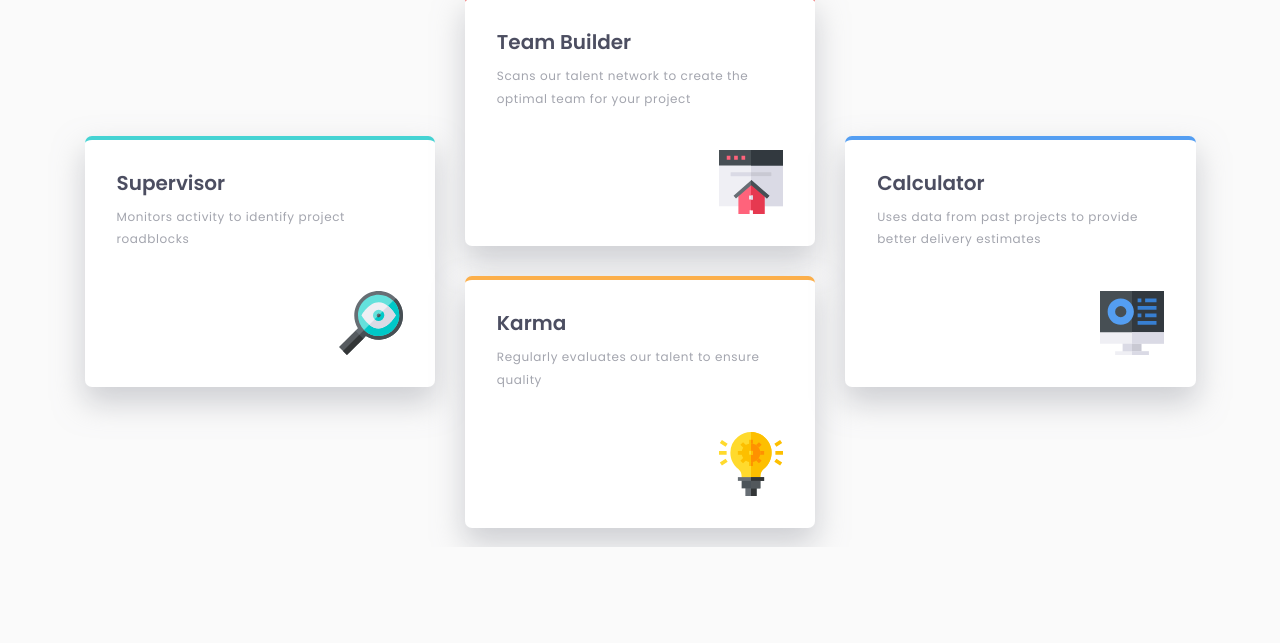
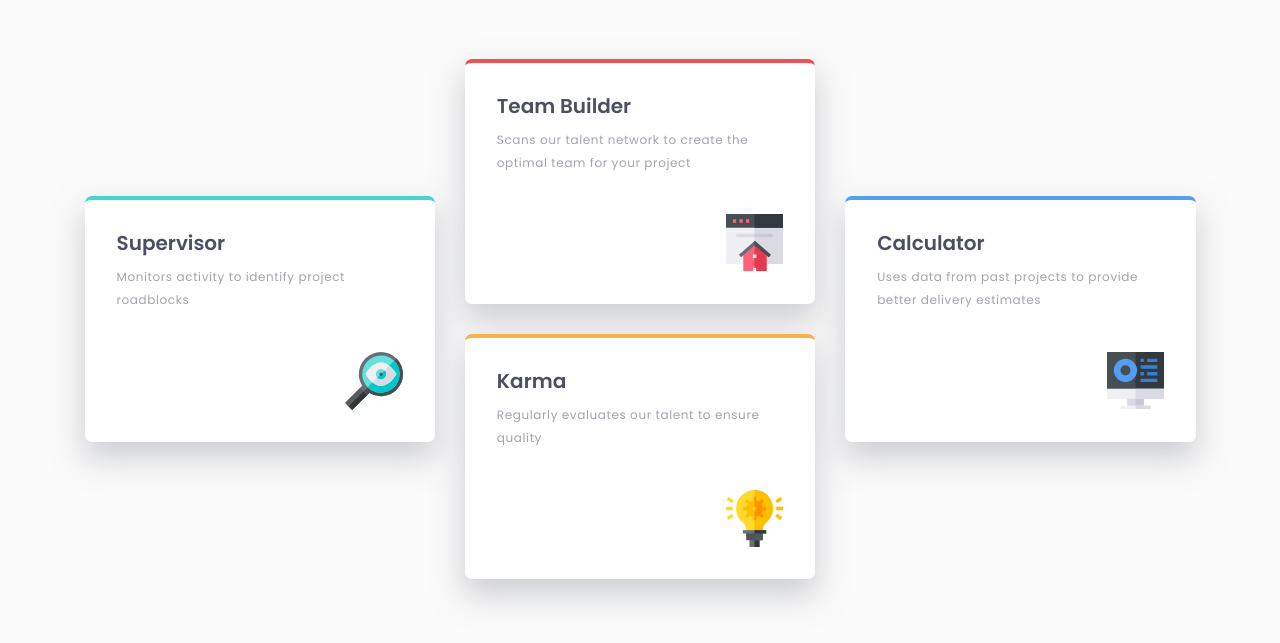
Before and after one commit to py-code314/four-card-feature-section, a website: page public/index.html in a window 1280 px wide. Shown: the part 253-896 px from the top of the page. Before the commit the page ends 800 px from the top, so only its background shows below. Drawn offline with nearby package versions, Linux system fonts and the light colour scheme.

Commit message:
style: Add padding to body

```diff
--- a/src/sass/_variables.scss
+++ b/src/sass/_variables.scss
@@ -34,6 +34,7 @@ $space-3xl: pxToRem(32);
 $space-4xl: pxToRem(40);
 $space-5xl: pxToRem(62);
 $space-6xl: pxToRem(75);
+$space-7xl: pxToRem(80);
 
 $image-width-laptop: pxToRem(64);
 $card-width-mobile: pxToRem(311);
--- a/src/sass/styles.scss
+++ b/src/sass/styles.scss
@@ -5,13 +5,12 @@
 
 body {
   font-family: $ff-body;
-  padding: $space-xs;
+  padding: $space-7xl $space-lg;
   display: flex;
   align-items: center;
   justify-content: center;
   background-color: $clr-bg-body;
   color: $clr-body-text;
-
 }
 
 .ai-tools {
@@ -32,8 +31,10 @@ body {
 }
 
 .intro__title {
-  font-size: $fs-title-mobile;
-  font-weight: $fw-semibold;
+  font: {
+    size: $fs-title-mobile;
+    weight: $fw-semibold;
+  }
   color: $clr-title;
   letter-spacing: 0.007em;
   margin-block-end: $space-xs;
@@ -66,14 +67,16 @@ body {
   gap: $space-lg;
 
   @include laptop {
-    grid-template-columns: repeat(3, 1fr);
-    grid-template-rows: repeat(4, auto);
-    grid-template-areas:
-    '. team .'
+    grid-template: {
+    columns: repeat(3, 1fr);
+    rows: repeat(4, auto);
+    areas:
+    '... team ...'
     'supervisor team calculator'
     'supervisor karma calculator'
-    '. karma .'
+    '... karma ...'
     ;
+    }
     gap: $space-2xl;
   }
 }
@@ -114,7 +117,7 @@ body {
     align-self: end;
 
     @include laptop {
-      width: $image-width-laptop;
+      max-width: $image-width-laptop;
     }
   }
 }
```
Also changed, not shown: public/css/styles.css.
